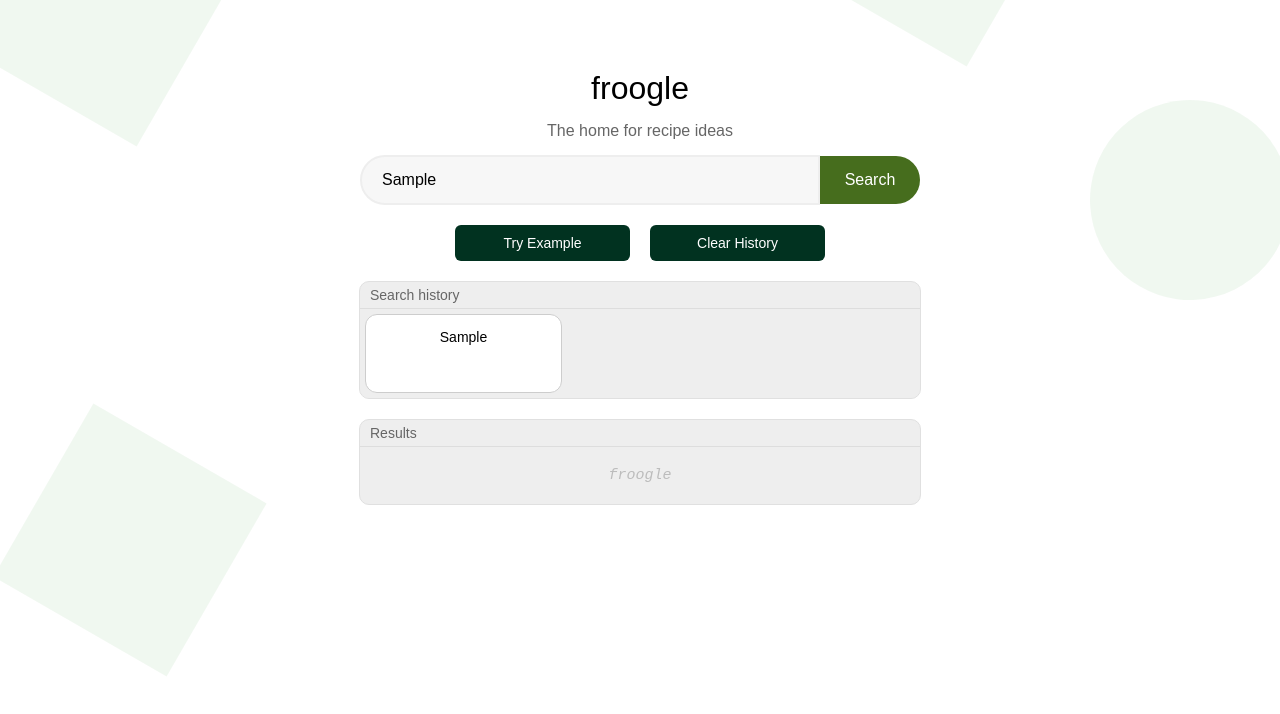
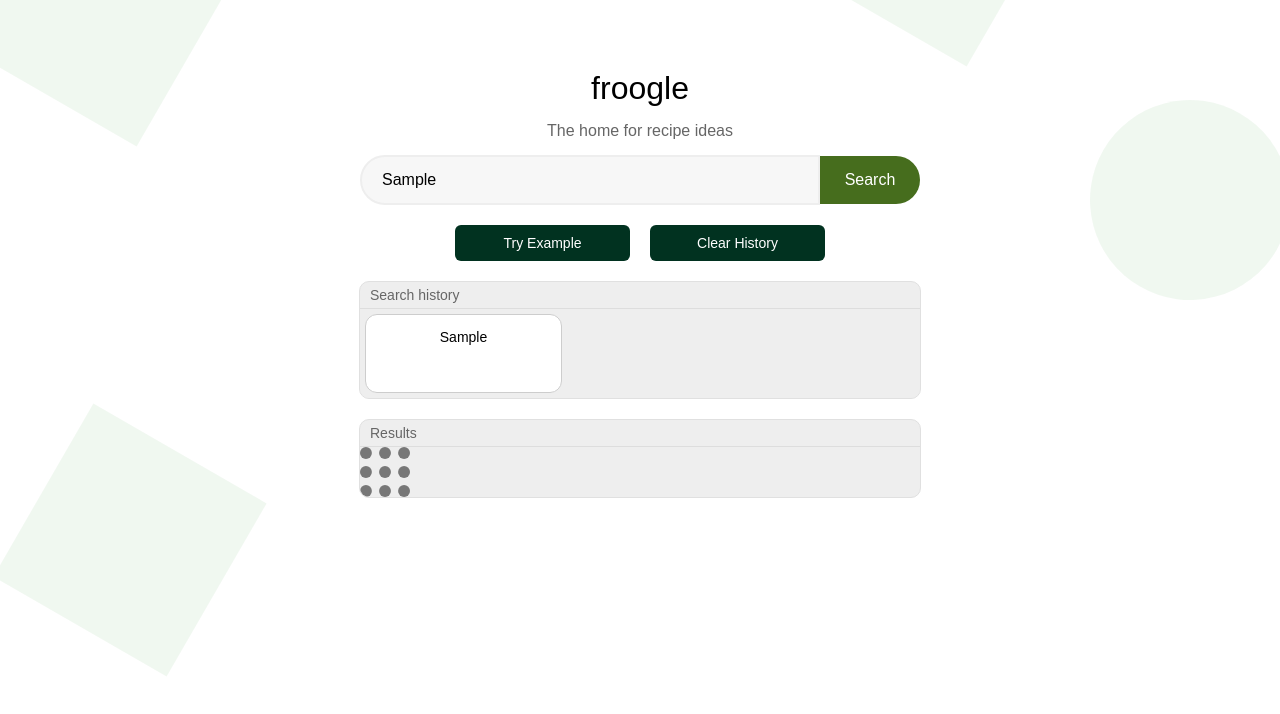
Before and after one commit to mhmh4/froogle, a React (Create React App) app: page / in a window 1280 px wide. Both pictures are taken after typing "Sample" into the empty fields and a click on the button "Search". Shown: the top 714 px of the page. Built offline with nearby package versions, Linux system fonts and the light colour scheme; no server answers.

Commit message:
Add a spinner

```diff
--- a/package.json
+++ b/package.json
@@ -8,6 +8,7 @@
     "@testing-library/user-event": "^13.5.0",
     "react": "^18.2.0",
     "react-dom": "^18.2.0",
+    "react-loader-spinner": "^5.3.4",
     "react-scripts": "5.0.1",
     "web-vitals": "^2.1.4"
   },
--- a/src/App.js
+++ b/src/App.js
@@ -1,4 +1,6 @@
 import { useEffect, useState } from "react";
+
+import { Grid } from "react-loader-spinner";
 
 import { DEFAULTS } from "./Defaults";
 import { getRandomItem } from "./RandomUtils";
@@ -21,6 +23,8 @@ function defaultMessage() {
 
 export default function App() {
   const [message, setMessage] = useState(defaultMessage);
+
+  const [isLoading, setIsLoading] = useState(false);
 
   const [searchHistory, setSearchHistory] = useState(() => {
     const searchHistory = localStorage.getItem("searchHistory");
@@ -46,8 +50,10 @@ export default function App() {
   };
 
   const fetchRecipesAndUpdate = async () => {
+    setIsLoading(true);
     let response = await fetchRecipes(name);
     let text = await response.text();
+    setIsLoading(false);
     setMessage(foo(parse(text)));
   };
 
@@ -73,7 +79,7 @@ export default function App() {
       console.error(
         "Invalid input string format. Please provide a valid JSON array."
       );
-      return [data];
+      return [];
     }
   }
 
@@ -136,12 +142,23 @@ export default function App() {
       <div className="history-wrapper">
         <p>Search history</p>
         <div className="history">
-          { searchHistory.map(projectMapper) }
+          {searchHistory.map(projectMapper)}
         </div>
       </div>
       <div className="results">
         <p>Results</p>
-        {(message)}
+        { isLoading
+        ? <Grid
+        height="50"
+        width="50"
+        color="#777"
+        ariaLabel="grid-loading"
+        radius="12.5"
+        wrapperStyle={{}}
+        wrapperClass=""
+        visible={true}
+      />
+        : message }
       </div>
     </div>
   );
```
Also changed, not shown: 1 other file (tests, documents, lock files or other folders).
